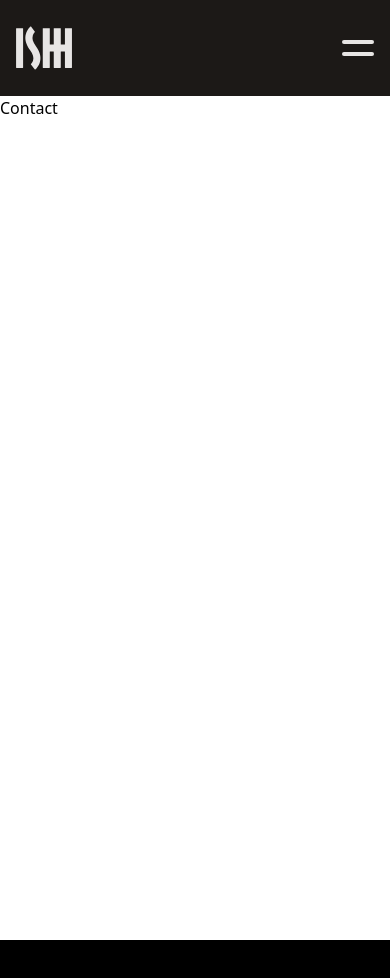
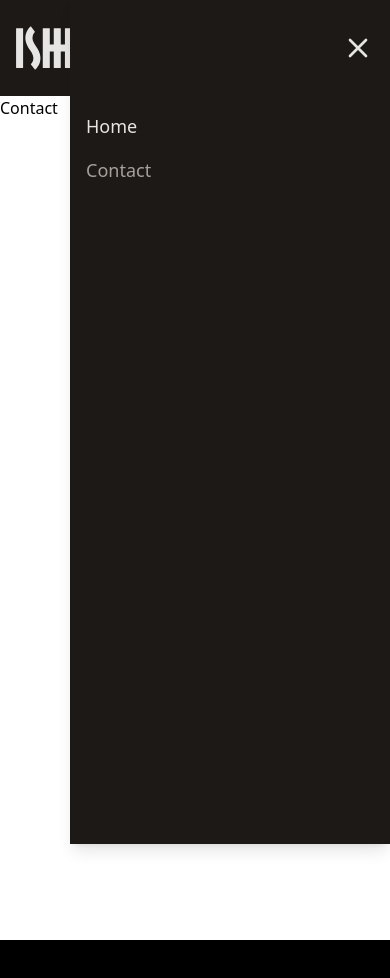
Before and after one commit to dennisscherdt/ishh-web, a Nuxt app: page /contact in a window 390 px wide. Both pictures are taken after a click on the button 358 px from the left and 48 px from the top of the page. Shown: the top 978 px of the page. Built offline with nearby package versions, Linux system fonts and the light colour scheme.

Commit message:
Create mobile nav slide out menu

```diff
--- a/components/AppHeader.vue
+++ b/components/AppHeader.vue
@@ -1,11 +1,15 @@
 <template>
 	<header class="flex h-24 items-center justify-between bg-stone-900 p-4">
 		<HeaderLogo class="size-14 text-stone-200" />
-		<HeaderHamburger />
+		<HeaderHamburger @click="isNavOpen = true" />
+		<HeaderNavMobile v-model:is-open="isNavOpen" />
 	</header>
 </template>
 
 <script setup lang="ts">
 import HeaderLogo from '~/components/header/HeaderLogo.vue';
 import HeaderHamburger from '~/components/header/HeaderHamburger.vue';
+import HeaderNavMobile from '~/components/header/HeaderNavMobile.vue';
+
+const isNavOpen = ref(false);
 </script>
--- /dev/null
+++ b/components/header/HeaderNavMobile.vue
@@ -0,0 +1,75 @@
+<template>
+	<Transition name="slide" mode="out-in">
+		<div v-if="isOpen" class="fixed top-0 right-0 z-50 h-screen w-80 bg-stone-900 shadow-lg">
+			<div class="flex h-24 items-center justify-end p-4">
+				<button class="text-stone-200 hover:text-stone-400" @click="closeMenu">
+					<span class="sr-only">Close menu</span>
+					<svg
+						class="size-8"
+						xmlns="http://www.w3.org/2000/svg"
+						fill="none"
+						viewBox="0 0 24 24"
+						stroke="currentColor"
+					>
+						<path
+							stroke-linecap="round"
+							stroke-linejoin="round"
+							stroke-width="2"
+							d="M6 18L18 6M6 6l12 12"
+						/>
+					</svg>
+				</button>
+			</div>
+			<nav class="p-4">
+				<ul class="flex flex-col gap-4">
+					<li v-for="item in navItems" :key="item.label">
+						<NuxtLink
+							:to="item.to"
+							class="block text-lg text-stone-200 hover:text-stone-400"
+							:class="{ 'text-stone-400': $route.path === item.to }"
+							@click="closeMenu"
+						>
+							{{ item.label }}
+						</NuxtLink>
+					</li>
+				</ul>
+			</nav>
+		</div>
+	</Transition>
+</template>
+
+<script setup lang="ts">
+const isOpen = defineModel<boolean>('isOpen', { required: true });
+
+function closeMenu() {
+	isOpen.value = false;
+}
+
+const navItems = [
+	{
+		label: 'Home',
+		to: '/',
+	},
+	{
+		label: 'Contact',
+		to: '/contact',
+	},
+];
+</script>
+
+<style scoped>
+.slide-enter-active,
+.slide-leave-active {
+	transition: transform 200ms ease-in-out;
+}
+
+.slide-enter-from,
+.slide-leave-to {
+	transform: translateX(100%);
+}
+
+.slide-enter-to,
+.slide-leave-from {
+	transform: translateX(0);
+}
+</style>
```
